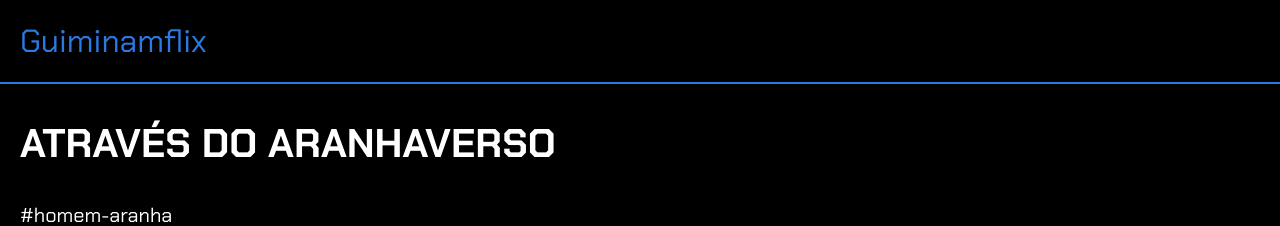
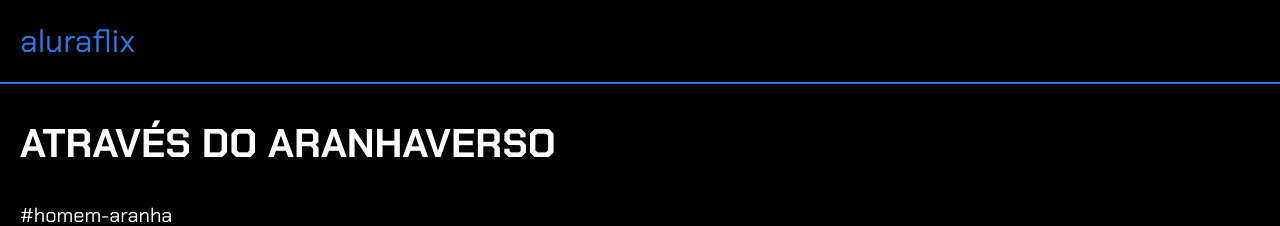
Before and after one commit to Vicgonzaga/viviflix, a plain HTML site: page index.html in a window 1280 px wide. Shown: the top 226 px of the page. Drawn offline with Linux system fonts and the light colour scheme.

Commit message:
alteração no nome

```diff
--- a/index.html
+++ b/index.html
@@ -7,11 +7,11 @@
       href="https://fonts.googleapis.com/css2?family=Chakra+Petch:ital,wght@0,300;0,400;0,500;0,600;0,700;1,300;1,400;1,500;1,600;1,700&display=swap"
       rel="stylesheet"
     />
-    <title>Guiminamflix</title>
+    <title>aluraflix</title>
   </head>
 
   <body>
-    <header>Guiminamflix</header>
+    <header>aluraflix</header>
 
     <section>
       <div class="chamada-texto">
```
